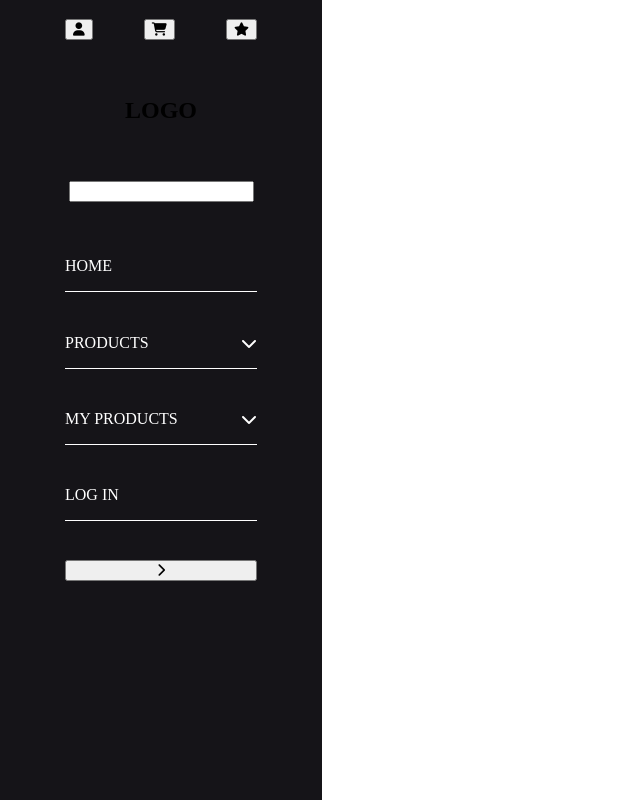
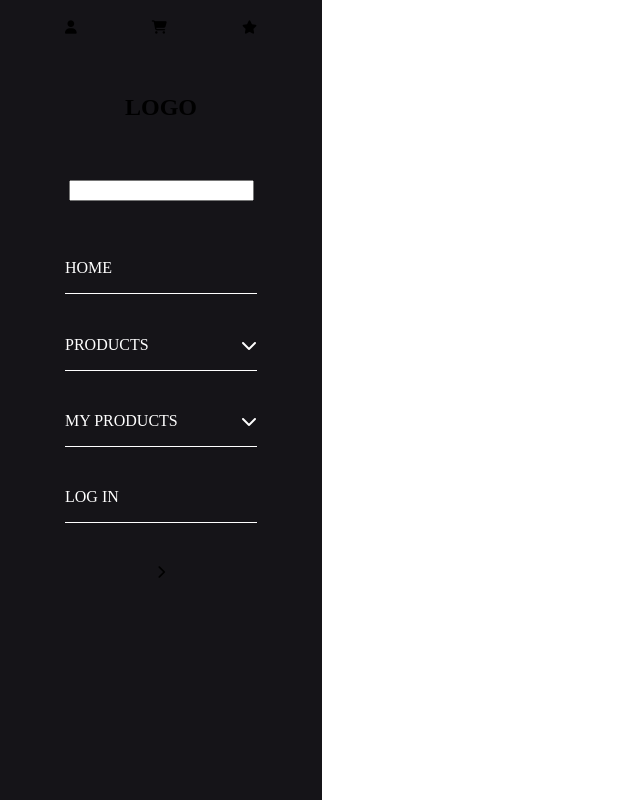
Before and after one commit to andre831/devnology, a Vue app: page /#/ in a window 1280 px wide. Shown: the whole page, without its empty margins (0-640 px from the left). Built offline with nearby package versions, Linux system fonts and the light colour scheme.

Commit message:
feat: created and change default styles

```diff
--- /dev/null
+++ b/src/styles/_buttons.scss
@@ -0,0 +1,6 @@
+button {
+    padding: 0;
+    margin: 0;
+    border: none;
+    background: transparent;
+}
--- a/src/styles/_colors.scss
+++ b/src/styles/_colors.scss
@@ -0,0 +1,6 @@
+$buzz: #EEC643;
+$sooty: #141414;
+$paper-white: #EEF0F2;
+$obscure-orchid: #A10D54;
+$naval-night: #011638;
+$white: #FFF;
--- a/src/styles/_global.scss
+++ b/src/styles/_global.scss
@@ -1,3 +1,4 @@
 @import "@/styles/mix.scss";
 @import "@/styles/screens.scss";
-@import "@/styles/colors.scss"
+@import "@/styles/colors.scss";
+@import "@/styles/buttons.scss"
```
